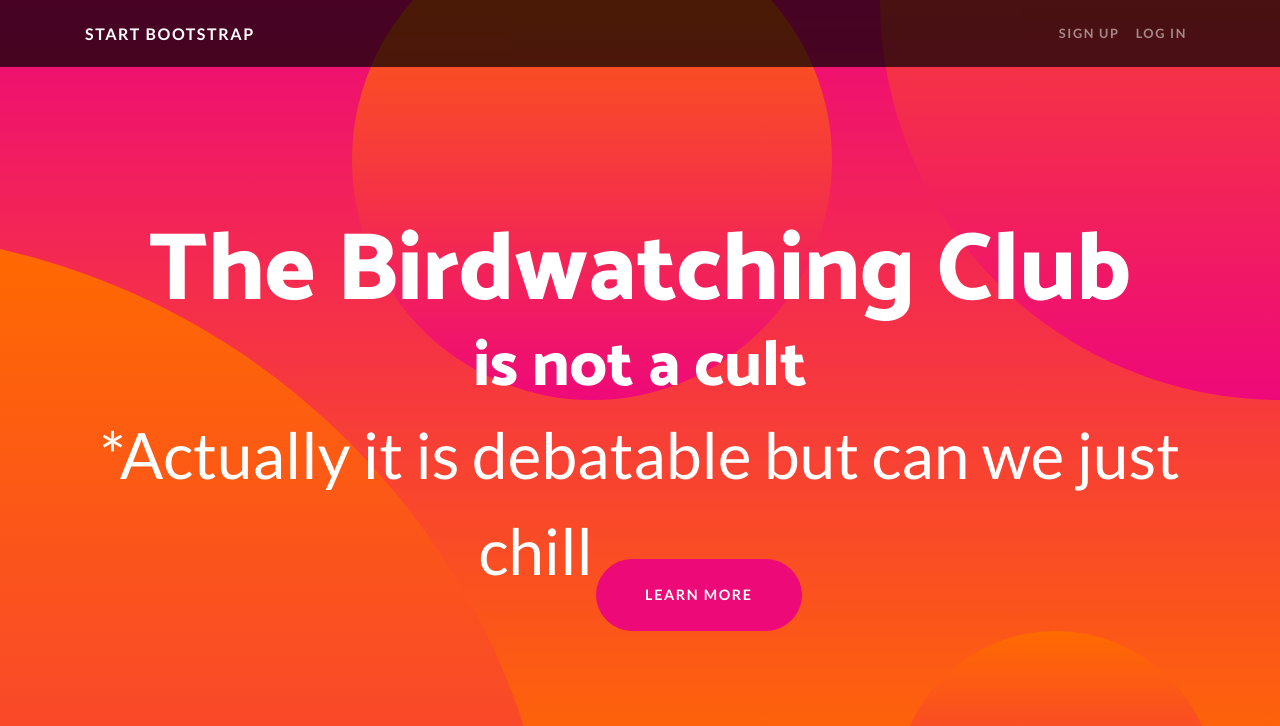
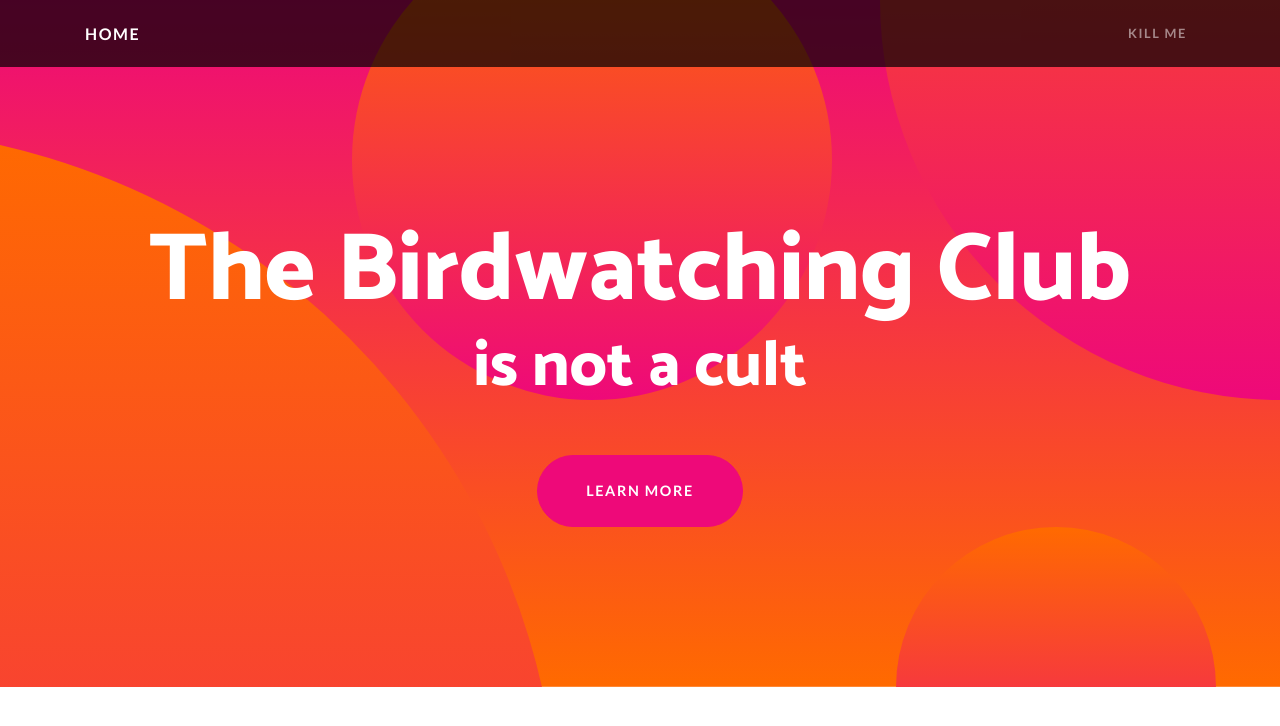
Before and after one commit to masoncooper99/birdclubwebsite, a website: page index.html in a window 1280 px wide. Shown: the top 726 px of the page. Drawn offline with Linux system fonts and the light colour scheme.

Commit message:
Update index.html
text update 7

```diff
--- a/index.html
+++ b/index.html
@@ -28,17 +28,14 @@
     <!-- Navigation -->
     <nav class="navbar navbar-expand-lg navbar-dark navbar-custom fixed-top">
       <div class="container">
-        <a class="navbar-brand" href="#">Start Bootstrap</a>
+        <a class="navbar-brand" href="#">Home</a>
         <button class="navbar-toggler" type="button" data-toggle="collapse" data-target="#navbarResponsive" aria-controls="navbarResponsive" aria-expanded="false" aria-label="Toggle navigation">
           <span class="navbar-toggler-icon"></span>
         </button>
         <div class="collapse navbar-collapse" id="navbarResponsive">
           <ul class="navbar-nav ml-auto">
             <li class="nav-item">
-              <a class="nav-link" href="#">Sign Up</a>
-            </li>
-            <li class="nav-item">
-              <a class="nav-link" href="#">Log In</a>
+              <a class="nav-link" href="#">Kill Me</a>
             </li>
           </ul>
         </div>
@@ -50,7 +47,6 @@
         <div class="container">
           <h1 class="masthead-heading mb-0">The Birdwatching Club</h1>
           <h2 class="masthead-subheading mb-0">is not a cult</h2>
-            <p5 class="masthead-subheading mb-0">*Actually it is debatable but can we just chill</p5>
           <a href="#" class="btn btn-primary btn-xl rounded-pill mt-5">Learn More</a>
         </div>
       </div>
@@ -106,8 +102,8 @@
           </div>
           <div class="col-lg-6 order-lg-1">
             <div class="p-5">
-              <h2 class="display-4">Let there be rock!</h2>
-              <p>Lorem ipsum dolor sit amet, consectetur adipisicing elit. Quod aliquid, mollitia odio veniam sit iste esse assumenda amet aperiam exercitationem, ea animi blanditiis recusandae! Ratione voluptatum molestiae adipisci, beatae obcaecati.</p>
+              <h2 class="display-4">Convene, then Bool.</h2>
+              <p>The Birdwatching Club enjoys social events across the Philadelphia Metropolitan area.</p>
             </div>
           </div>
         </div>
```
